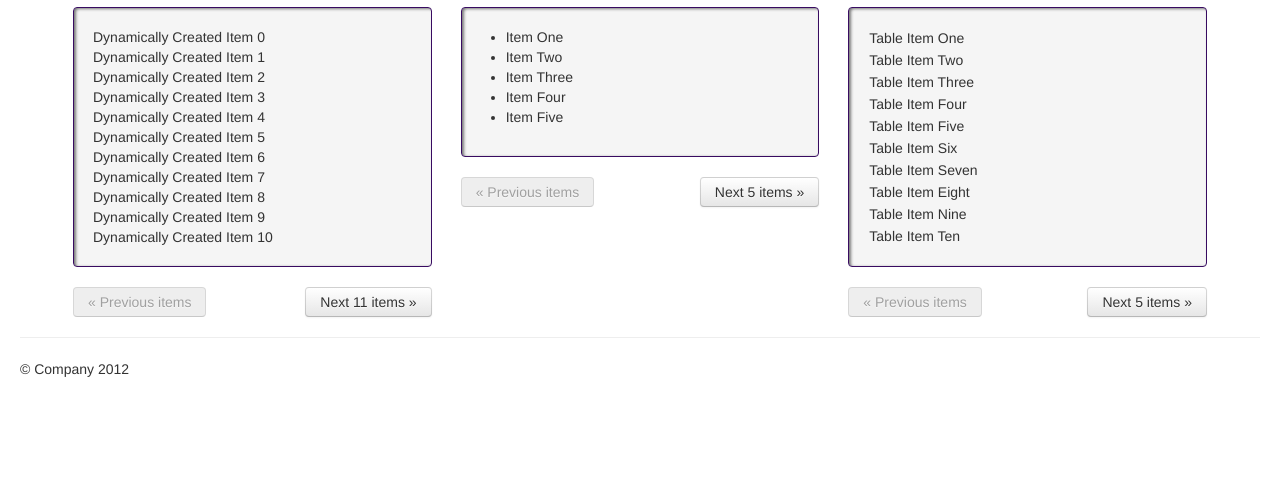
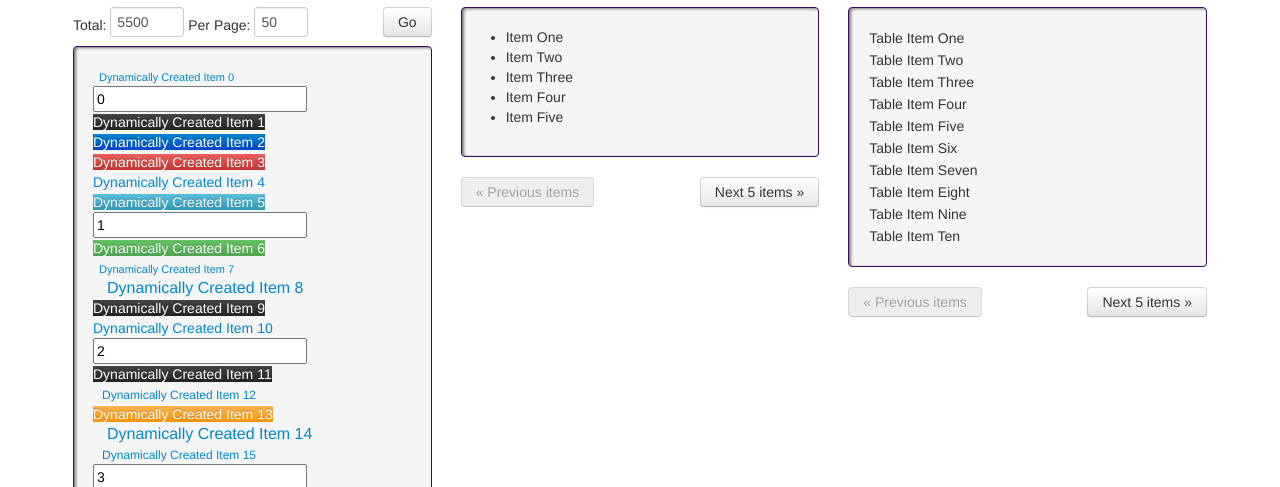
Before and after one commit to ridiculous/paging, a plain HTML site: page index.html in a window 1280 px wide. Shown: the part 313-800 px from the top of the page. Drawn offline with Linux system fonts and the light colour scheme.

Commit message:
Some cleanup and allowing for input in demo

```diff
--- a/index.html
+++ b/index.html
@@ -28,16 +28,27 @@
             -moz-box-shadow: inset 2px 1px 3px rgba(0, 0, 0, 0.5);
             box-shadow: inset 2px 1px 3px rgba(0, 0, 0, 0.5);
         }
+
         .well {
             border: 1px solid #380B61;
         }
+
         .hero-unit {
             background: #f5f5f5;
             color: #380B61;
             text-shadow: 1px 1px rgba(0, 0, 0, 0.5);
         }
+
         .span4 h2 {
             clear: both;
+        }
+
+        .fl {
+            float: left;
+        }
+
+        .fr {
+            float: right;
         }
     </style>
 
@@ -94,9 +105,16 @@
             </div>
             <div class="row-fluid">
                 <div class="span4">
-                    <h2>Dynamic</h2>
+                    <h2 class="">Dynamic</h2>
 
-                    <div id="custom_list" class="well inner-shadow"></div>
+                    <div class="clearfix">
+                        <span style="font-size:14px;">
+                        Total: <input type="text" value="5500" id="item_amount" style="width:60px"/>
+                        Per Page: <input type="text" value="50" id="per_page" style="width:40px"/>
+                        </span>
+                        <a href="javascript:;" class="btn fr" id="go">Go</a>
+                    </div>
+                    <div id="custom_list" class="well inner-shadow" style="display: none;"></div>
                 </div>
                 <!--/span-->
                 <div class="span4">
@@ -192,7 +210,7 @@
     <hr>
 
     <footer>
-        <p>&copy; Company 2012</p>
+        <p>&copy; Buckley Innovations 2012</p>
     </footer>
 
 </div>
@@ -217,18 +235,42 @@
 <script src="assets/js/bootstrap-typeahead.js"></script>
 <script type="text/javascript">
     (function () {
-        var master = $('#master_list'), my_items = [];
+        var master = $('#master_list'), $amt = $('#item_amount'), $per = $('#per_page'), $custom = $('#custom_list'),
+                classes = ['primary', '', 'danger', 'info', 'warning', 'success', 'mini', 'small', 'inverse', 'large'];
 
-        $.each((new Array(56)), function (index, item) {
-            my_items.push($('<div id="item_' + index + '" />').html('Dynamically Created Item ' + index));
+        $('#master_list').paging({ limit:5 });
+
+        // No items option and paging will look for and use <li> or <div> tags
+        $('#master_table_list').paging({ limit:10 });
+
+        function initDynamic() {
+            var my_items = [], amt = parseInt($amt.val()), per = parseInt($per.val()), $custom_clone = $custom.clone();
+            if (isNaN(amt) || isNaN(per)) return;
+            $.each((new Array(amt)), function (index, item) {
+                var $i = $('<div />'),
+                        rand = parseInt(Math.random(5) * 10);
+                $i.append($('<a href="#" class="btn-' + classes[rand] + '" />').text('Dynamically Created Item ' + index));
+                if (index % 5 == 0) $i.append($('<input value="' + index / 5 + '" />'));
+                my_items.push($i);
+            });
+            $('.custom_clone').next().remove().end().remove();
+            $custom_clone
+                    .attr('id', '')
+                    .addClass('custom_clone')
+                    .insertAfter($custom)
+                    .show()
+                    .paging({ items:my_items, limit:per });
+        }
+
+        $('#go').bind('click', function () {
+            $('#custom_list').empty();
+            initDynamic();
         });
 
-        $('#master_list').paging({ limit:5 });
-        $('#custom_list').paging({ items:my_items, limit:11 });
-
-        // No items option and paging will look for and use <li> or <div> tags
-        $('#master_table_list').paging({ limit:10 })
-
+        $('input[type=text]').bind('keyup', function (e) {
+            if (e.keyCode == 13) initDynamic();
+        });
+        initDynamic();
     })()
 </script>
 </body>
--- a/paging.js
+++ b/paging.js
@@ -87,6 +87,7 @@
             };
 
             this.loadPreviousPage = function () {
+                if (!paging.previousPage()) return;
                 paging.pageChange(function () {
                     paging.page_number--;
                     paging.loadItems();
@@ -94,6 +95,7 @@
             };
 
             this.loadNextPage = function () {
+                if (!paging.nextPage()) return;
                 paging.pageChange(function () {
                     paging.page_number++;
                     paging.loadItems();
@@ -105,8 +107,6 @@
             };
 
             this.pageCleanUp = function (callback) {
-                if (/\+\+/.test(callback) && !this.nextPage()) return false;
-                if (/\-\-/.test(callback) && !this.previousPage()) return false;
                 $(this)
                     .find('.loaded')
                     .each(function () {
@@ -135,10 +135,6 @@
                     return false;
                 });
                 if (callback) callback.call(this);
-            };
-
-            this.deleteItem = function (index) {
-                this.setItem(this._unloaded.splice(index, 1));
             };
 
             //
@@ -217,7 +213,7 @@
             // kick off
             try {
                 this.setMaster().buildPages().bindNavigation(function () {
-                    this.loadItems();
+                    paging.loadItems();
                 });
             } catch (e) {
                 if (console) console.log('Oops, error in paging.js. ' + e);
```
Also changed, not shown: assets/css/bootstrap.css.
